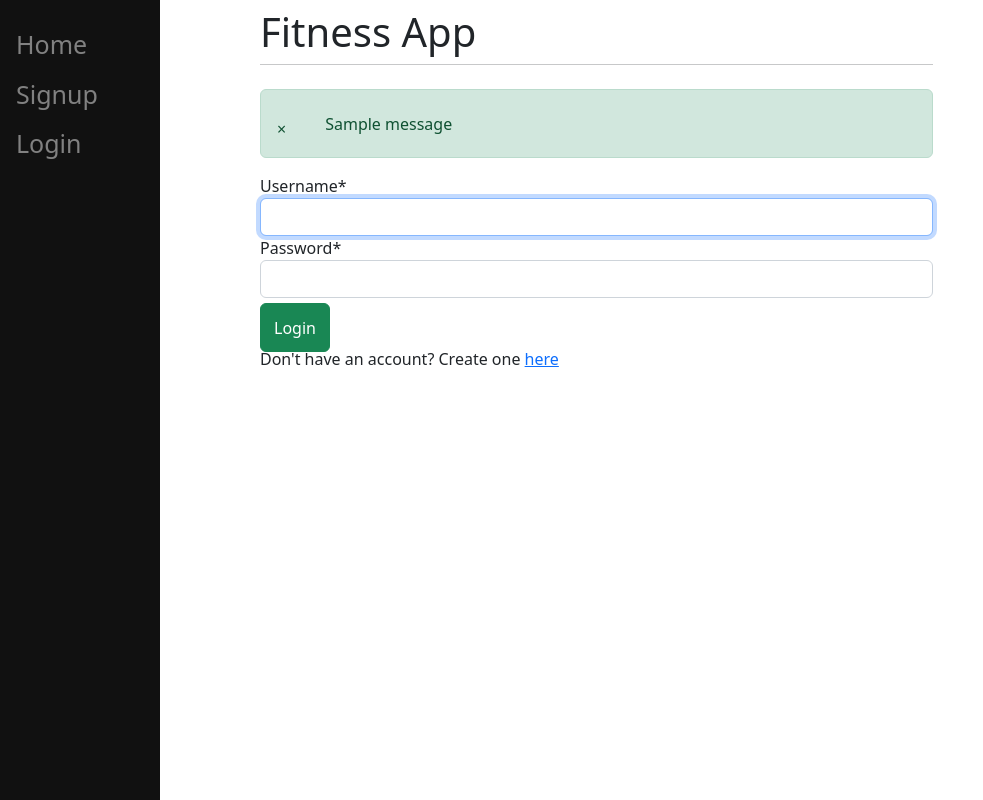
After one commit to LitTub/2022Appathon, a Django app: page /login/ in a window 1280 px wide. The commit adds this page. Shown: the whole page, without its empty margins (0-983 px from the left). Run offline with Django 4.2, Linux system fonts and the light colour scheme; tables that the repository leaves empty hold one stand-in row (values such as "Sample post"); one stand-in notice (Sample message) is shown; some libraries are stand-ins or nearby versions.

Commit message:
Add files via upload

```diff
--- a/2022Appathon/Fitness/forms.py
+++ b/2022Appathon/Fitness/forms.py
@@ -9,4 +9,4 @@ class CreateClassroom(forms.Form):
 
 
 class SetupForm(forms.Form):
-    Weight = forms.
+    Weight = forms.CharField(label="Subject", max_length=200)
--- a/2022Appathon/Fitness/templates/Fitness/base.html
+++ b/2022Appathon/Fitness/templates/Fitness/base.html
@@ -30,7 +30,7 @@
     color:#f1f1f1;
   }
   .main {
-    margin-left:160px;
+    margin-left:250px;
     padding:0px 10px;
   }
     body {
@@ -61,7 +61,10 @@ button {
   all: unset;
   cursor: pointer;
   width: 44px;
-  height: 44px;
+  height: 35px;
+  position:relative;
+  top:5px;
+
 }
 
 svg {
@@ -70,6 +73,10 @@ svg {
   width: 24px;
   height: 24px;
   padding: 10px;
+}
+
+.btnwrap {
+  text-align: left;
 }
 </style>
 
@@ -94,8 +101,11 @@ crossorigin="anonymous">
     <hr class="mt-0 mb-4">
 
     <div id="content", name="content">
+      {% include 'Fitness/messages.html' %}
         {% block content %}
         {% endblock %}
+
+
     </div>
     </div>
     </div>
--- /dev/null
+++ b/2022Appathon/Fitness/templates/Fitness/messages.html
@@ -0,0 +1,11 @@
+
+{% for message in messages %}
+<div class="container-fluid p-0">
+  <div class="alert {{ message.tags }} alert-dismissible" role="alert" >
+    <button type="button" class="close" data-dismiss="alert" aria-label="Close">
+      <span aria-hidden="True">&times;</span>
+    </button>
+    {{ message }}
+  </div>
+</div>
+{% endfor %}
--- a/2022Appathon/Fitness/urls.py
+++ b/2022Appathon/Fitness/urls.py
@@ -3,5 +3,5 @@ from . import views
 
 
 urlpatterns = [
-    path('hello/', views.say_hello)
+    path('home/', views.home)
 ]
--- a/2022Appathon/Fitness/views.py
+++ b/2022Appathon/Fitness/views.py
@@ -1,6 +1,7 @@
 from django.shortcuts import render
 from django.http import HttpResponse, HttpResponseRedirect
+from django.contrib import messages
 
 
-def say_hello(request):
-    return render(request, "Fitness/base.html")
+def home(request):
+    return render(request, "Fitness/home.html")
--- a/2022Appathon/FitnessApp/urls.py
+++ b/2022Appathon/FitnessApp/urls.py
@@ -20,6 +20,8 @@ from signup import views as v
 urlpatterns = [
     path('', include("Fitness.urls")),
     path('signup/', v.signup, name="signup"),
-    path('admin/', admin.site.urls)
+    path('login/', v.login_request, name="login"),
+    path('admin/', admin.site.urls),
+
 
 ]
--- /dev/null
+++ b/2022Appathon/signup/templates/signup/login.html
@@ -0,0 +1,19 @@
+{% extends "Fitness/base.html" %}
+
+{% block title %}
+Login
+{% endblock %}
+
+{% load crispy_forms_tags %}
+
+{% block content %}
+
+
+<form method="post" class="form-group">
+    {% csrf_token %}
+    {{login_form|crispy}}
+    <button type="submit" class="btn btn-success">Login</button>
+</form>
+<p>Don't have an account? Create one <a href="/signup">here</a></p>
+
+{% endblock %}
--- a/2022Appathon/signup/templates/signup/signup.html
+++ b/2022Appathon/signup/templates/signup/signup.html
@@ -4,9 +4,10 @@
 {% load crispy_forms_tags %}
 
 {% block content %}
+
     <form method="POST" class="form-group">
         {% csrf_token %}
         {{form|crispy}}
-        <button type="submit" class="btn btn-success">Signup</button>
+        <p class="btnwrap"><button type="submit" class="btn btn-success">Signup</button></p>
     </form>
 {% endblock %}
--- a/2022Appathon/signup/views.py
+++ b/2022Appathon/signup/views.py
@@ -1,6 +1,8 @@
 from django.shortcuts import render, redirect
 from django.contrib.auth import login, authenticate
 from .forms import SignupForm
+from django.contrib import messages
+from django.contrib.auth.forms import AuthenticationForm
 # Create your views here.
 
 
@@ -8,8 +10,32 @@ def signup(request):
     if request.method == "POST":
         form = SignupForm(request.POST)
         if form.is_valid():
-            form.save()
-            return redirect("/hello")
+            user = form.save()
+            login(request, user)
+            messages.success(request, "Registration successful.")
+
+        else:
+            messages.error(
+                request, "Unsuccessful registration. Invalid informatoin.")
     else:
         form = SignupForm()
     return render(request, "signup/signup.html", {"form": form})
+
+
+def login_request(request):
+    if request.method == "POST":
+        form = AuthenticationForm(request, data=request.POST)
+        if form.is_valid():
+            username = form.cleaned_data.get('username')
+            password = form.cleaned_data.get('password')
+            user = authenticate(username=username, password=password)
+            if user is not None:
+                login(request, user)
+                messages.info(request, f"You are now logged in as {username}.")
+                return redirect("home")
+            else:
+                messages.error(request, "Invalid username or password.")
+        else:
+            messages.error(request, "Invalid username or password.")
+    form = AuthenticationForm()
+    return render(request=request, template_name="signup/login.html", context={"login_form": form})
```
Also changed, not shown: 2022Appathon/Fitness/templates/Fitness/home.html (added, +20 -0 lines), 2022Appathon/Fitness/templates/Fitness/welcome.html (added, +13 -0 lines), 2022Appathon/FitnessApp/settings.py (+13 -0 lines), 2022Appathon/signup/forms.py (+7 -0 lines), 2022Appathon/signup/templates/signup/logout.html (added, +17 -0 lines), 2022Appathon/db.sqlite3.
